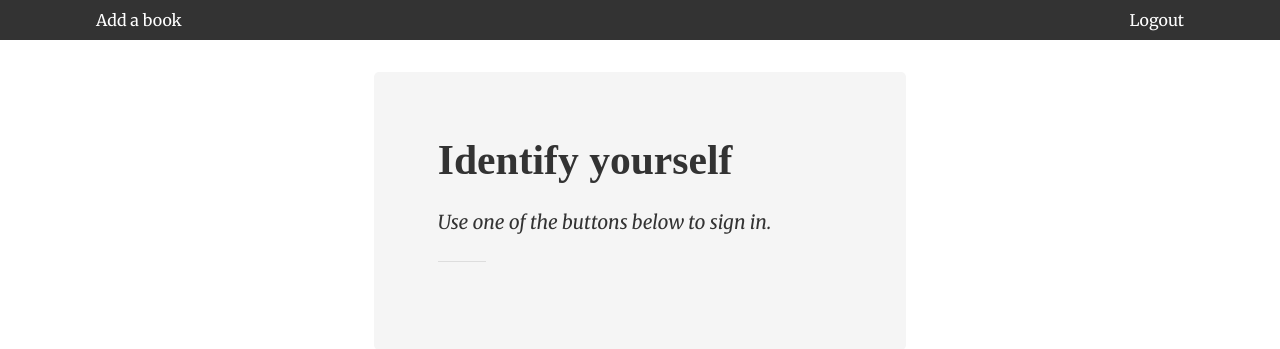
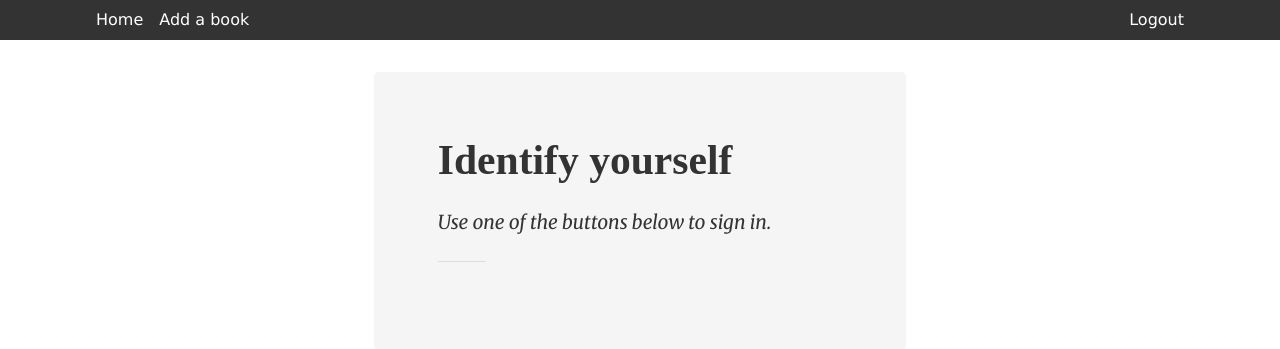
Before and after one commit to kevindoole/flask-some-books-i-like, a Flask app: page /login in a window 1280 px wide. Shown: the top 349 px of the page. Run offline with Flask 2, Linux system fonts and the light colour scheme; the visitor is signed in with stand-in values (Sample User, id 1); some libraries are stand-ins or nearby versions; some web fonts are replaced.

Commit message:
feat: Improve main nav layout

```diff
--- a/catalog/cat_app/assets/sass/_nav.scss
+++ b/catalog/cat_app/assets/sass/_nav.scss
@@ -5,11 +5,18 @@
 	background: $dark-gray;
 	margin-bottom: 2em;
 
+	font-family: $lucida-grande;
+
 	a {
 		color: #fff;
 	}
 	a:hover, a:focus {
 		text-decoration: underline;
+	}
+
+	ul, li {
+		float: left;
+		margin-right: 1em;
 	}
 }
 
--- a/catalog/cat_app/static/css/app.css
+++ b/catalog/cat_app/static/css/app.css
@@ -268,11 +268,15 @@ body {
   position: relative;
   top: 0;
   background: #333;
-  margin-bottom: 2em; }
+  margin-bottom: 2em;
+  font-family: "Lucida Grande", "Tahoma", "Verdana", "Arial", sans-serif; }
   .top-nav a {
     color: #fff; }
   .top-nav a:hover, .top-nav a:focus {
     text-decoration: underline; }
+  .top-nav ul, .top-nav li {
+    float: left;
+    margin-right: 1em; }
 
 .nav {
   text-align: center;
--- a/catalog/cat_app/templates/common/_header.html
+++ b/catalog/cat_app/templates/common/_header.html
@@ -1,9 +1,14 @@
 <div class="top-nav">
 	<div class="container">
 		<div class="left">
-			{% if session.username %}
-				<a href="/catalog/create-product">Add a book</a>
-			{% endif %}
+			<ul>
+				<li><a href="/">Home</a></li>
+				<li>
+					{% if session.username %}
+						<a href="/catalog/create-product">Add a book</a>
+					{% endif %}
+				</li>
+			</ul>
 		</div>
 		<div class="right">
 		{% if session.username %}
```
